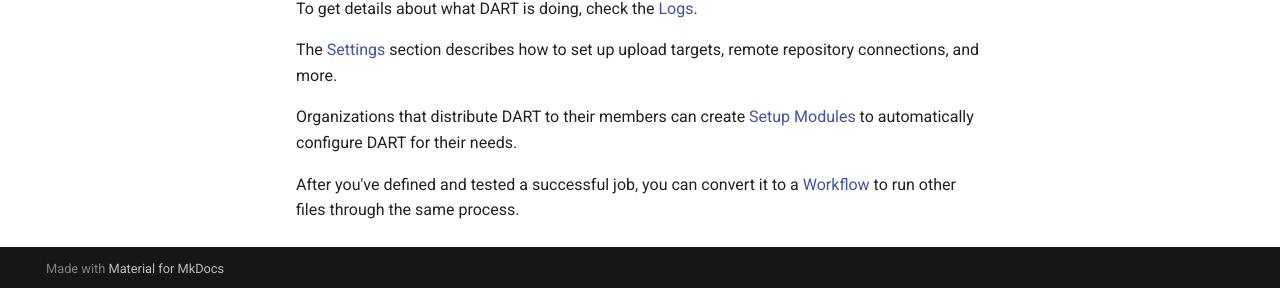
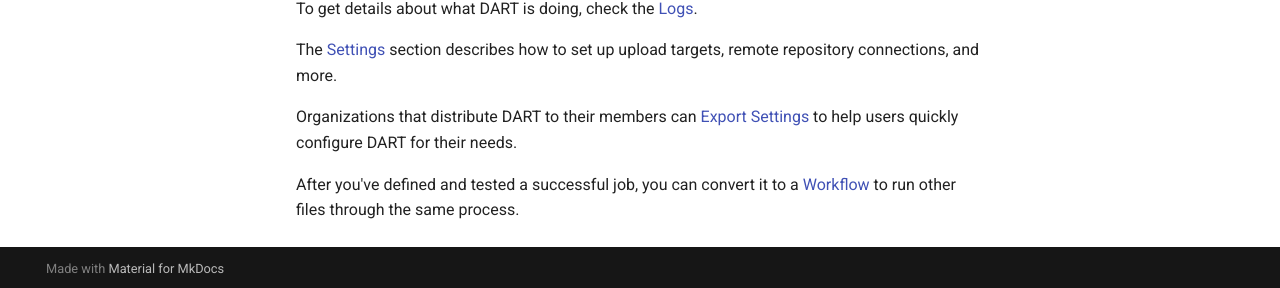
Before and after one commit to APTrust/dart-docs, an MkDocs documentation site: the page built from docs/users/getting_started.md, in a window 1280 px wide and 900 px high, scrolled down 3705 px. Shown: the part 609-897 px from the top of the window. Built offline with MkDocs 1.6.1 and Material for MkDocs 9.7.7, drawn with Linux system fonts in a browser that asks for light colours; comment, search, counter and statistics services are not loaded.

Commit message:
Added documentation about settings import/export.

```diff
--- a/docs/users/getting_started.md
+++ b/docs/users/getting_started.md
@@ -66,6 +66,6 @@
 
 The [Settings](settings/index.md) section describes how to set up upload targets, remote repository connections, and more.
 
-Organizations that distribute DART to their members can create [Setup Modules](../developers/plugins/setup_modules.md) to automatically configure DART for their needs.
+Organizations that distribute DART to their members can [Export Settings](settings/index.md) to help users quickly configure DART for their needs.
 
 After you've defined and tested a successful job, you can convert it to a [Workflow](workflows/index.md) to run other files through the same process.
--- a/mkdocs.yml
+++ b/mkdocs.yml
@@ -34,6 +34,8 @@
           - users/settings/remote_repositories.md
           - users/settings/storage_services.md
           - users/settings/plugins.md
+          - users/settings/export.md
+          - users/settings/import.md
       - Dashboard: users/dashboard.md
       - BagIt Profiles:
           - users/bagit/index.md
```
Also changed, not shown: docs/developers/plugins/setup_modules.md (+1 -1 lines), docs/users/settings/export.md (added, +25 -0 lines), docs/users/settings/import.md (added, +17 -0 lines), docs/users/settings/index.md (+2 -0 lines), docs/users/settings/plugins.md (+0 -2 lines), docs/img/settings/export/choose.png (added), docs/img/settings/export/exported.png (added), docs/img/settings/import/from_text.png (added), docs/img/settings/import/from_url.png (added), 1 other file.
